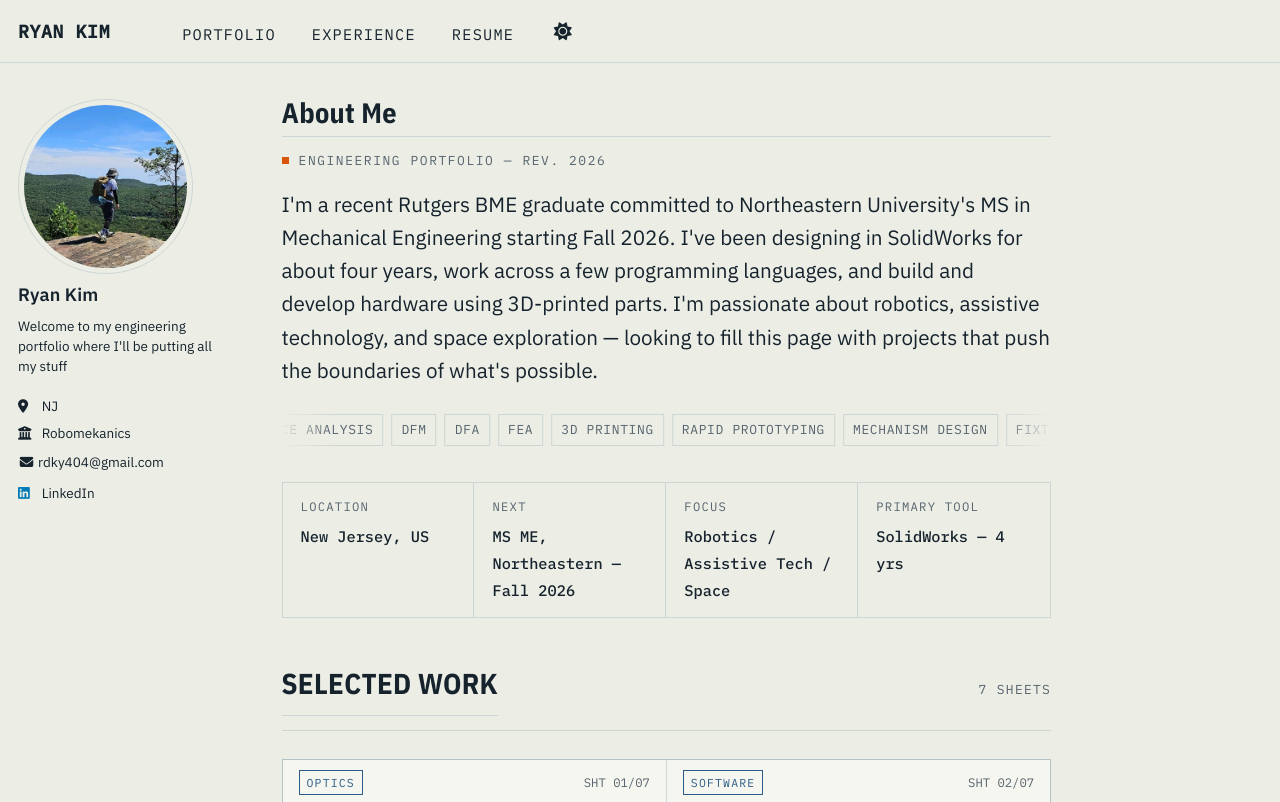
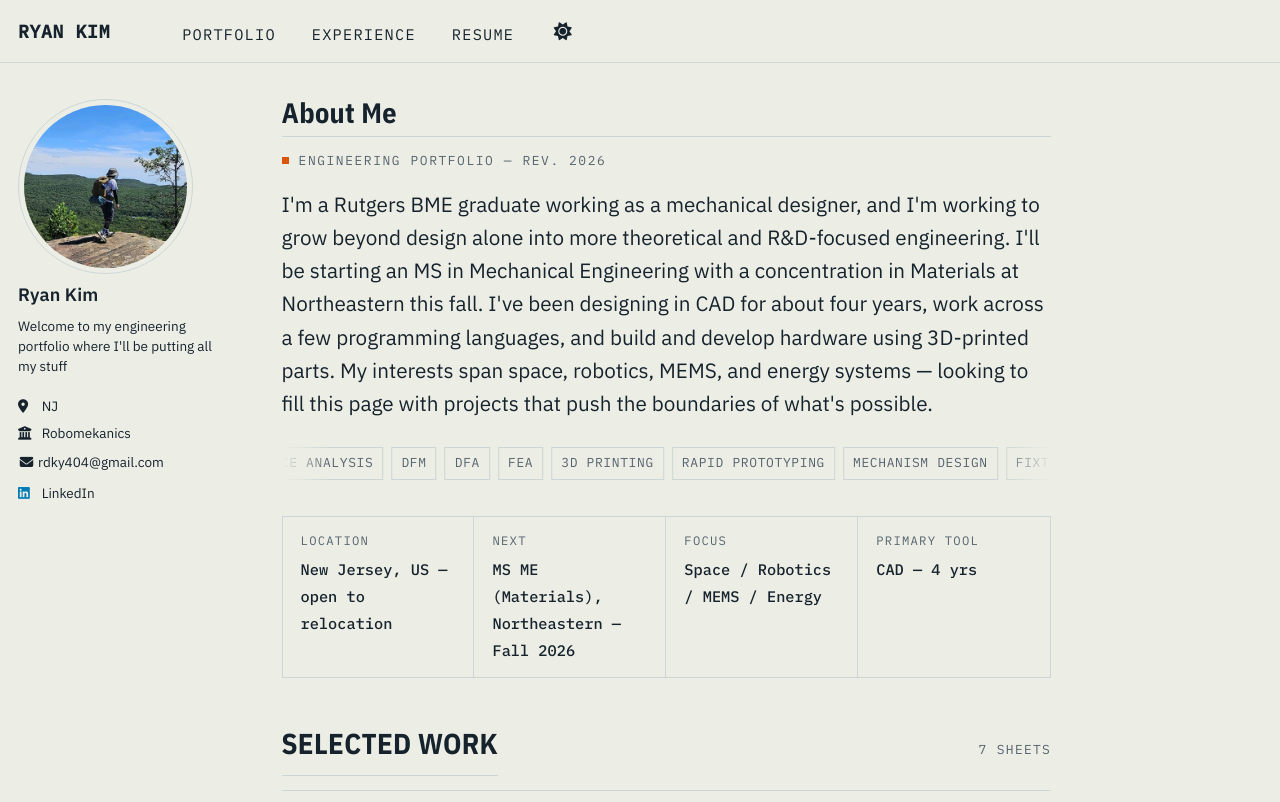
Before and after one commit to Rkydin/rkydin.github.io, a Jekyll site: the page built from _pages/about.md, in a window 1280 px wide and 900 px high, cut to the strip 0-802 px from the top of the window. Built offline with Jekyll 4.4.1, drawn with Linux system fonts in a browser that asks for light colours; a script that is not in the unit is left out.

Commit message:
Update About page bio and title block
Reflects relocation openness, the Materials concentration in the
incoming Northeastern MS ME, updated focus areas (space, robotics,
MEMS, energy), and a broader "CAD" framing instead of naming a single
tool. Bio text now also notes the shift from pure design work toward
more theoretical and R&D-focused engineering.

```diff
--- a/_pages/about.md
+++ b/_pages/about.md
@@ -260,7 +260,7 @@ redirect_from:
 </div>
 
 <div class="bp-intro">
-  <p>I'm a recent Rutgers BME graduate committed to Northeastern University's MS in Mechanical Engineering starting Fall 2026. I've been designing in SolidWorks for about four years, work across a few programming languages, and build and develop hardware using 3D-printed parts. I'm passionate about robotics, assistive technology, and space exploration — looking to fill this page with projects that push the boundaries of what's possible.</p>
+  <p>I'm a Rutgers BME graduate working as a mechanical designer, and I'm working to grow beyond design alone into more theoretical and R&amp;D-focused engineering. I'll be starting an MS in Mechanical Engineering with a concentration in Materials at Northeastern this fall. I've been designing in CAD for about four years, work across a few programming languages, and build and develop hardware using 3D-printed parts. My interests span space, robotics, MEMS, and energy systems — looking to fill this page with projects that push the boundaries of what's possible.</p>
   <div class="bp-tags-river">
     <div class="bp-tags-track">
       <span class="bp-tag">SolidWorks</span>
@@ -306,19 +306,19 @@ redirect_from:
 <div class="bp-titleblock">
   <div class="bp-titleblock-cell">
     <span class="bp-label">Location</span>
-    <span class="bp-value">New Jersey, US</span>
+    <span class="bp-value">New Jersey, US — open to relocation</span>
   </div>
   <div class="bp-titleblock-cell">
     <span class="bp-label">Next</span>
-    <span class="bp-value">MS ME, Northeastern — Fall 2026</span>
+    <span class="bp-value">MS ME (Materials), Northeastern — Fall 2026</span>
   </div>
   <div class="bp-titleblock-cell">
     <span class="bp-label">Focus</span>
-    <span class="bp-value">Robotics / Assistive Tech / Space</span>
+    <span class="bp-value">Space / Robotics / MEMS / Energy</span>
   </div>
   <div class="bp-titleblock-cell">
     <span class="bp-label">Primary Tool</span>
-    <span class="bp-value">SolidWorks — 4 yrs</span>
+    <span class="bp-value">CAD — 4 yrs</span>
   </div>
 </div>
 
```
